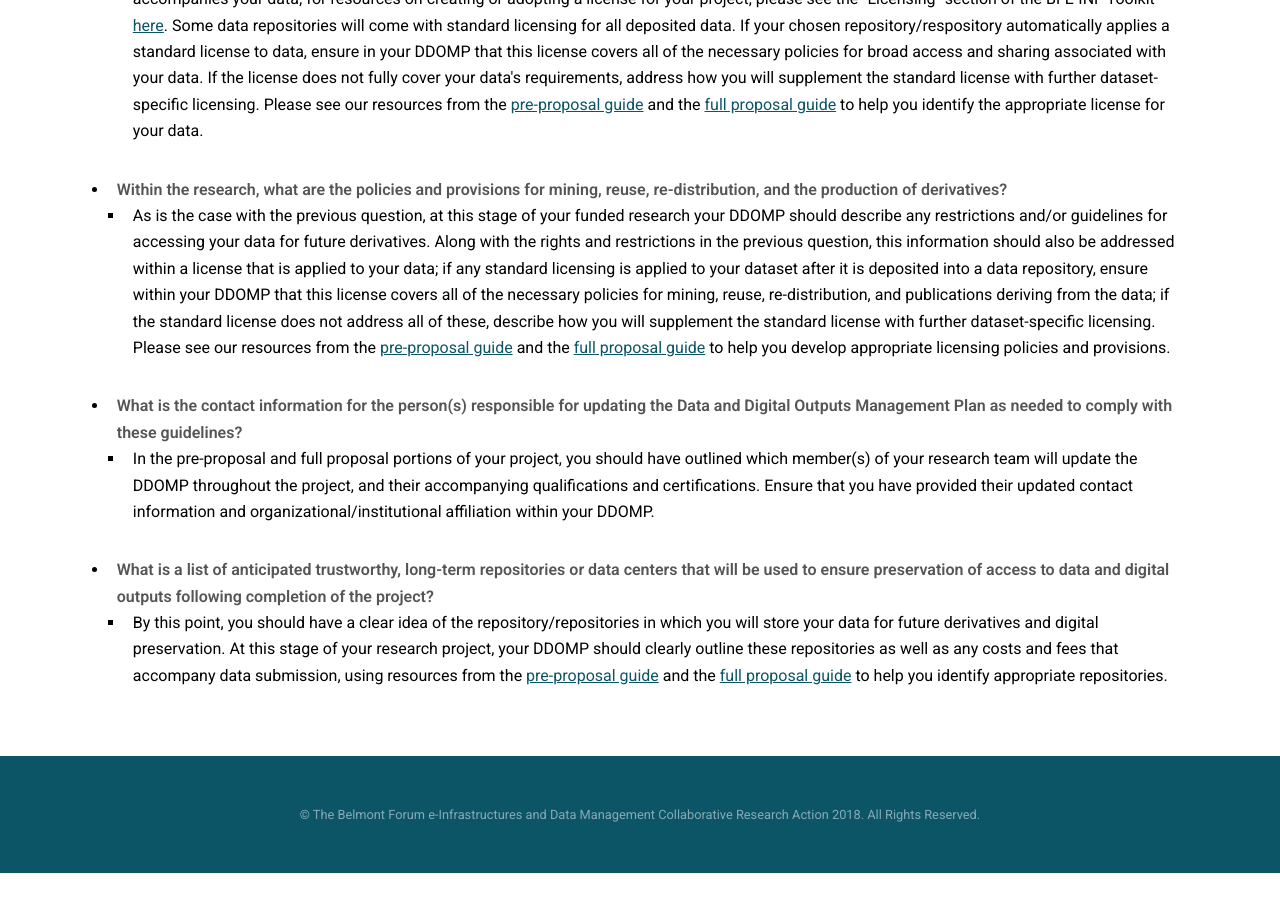
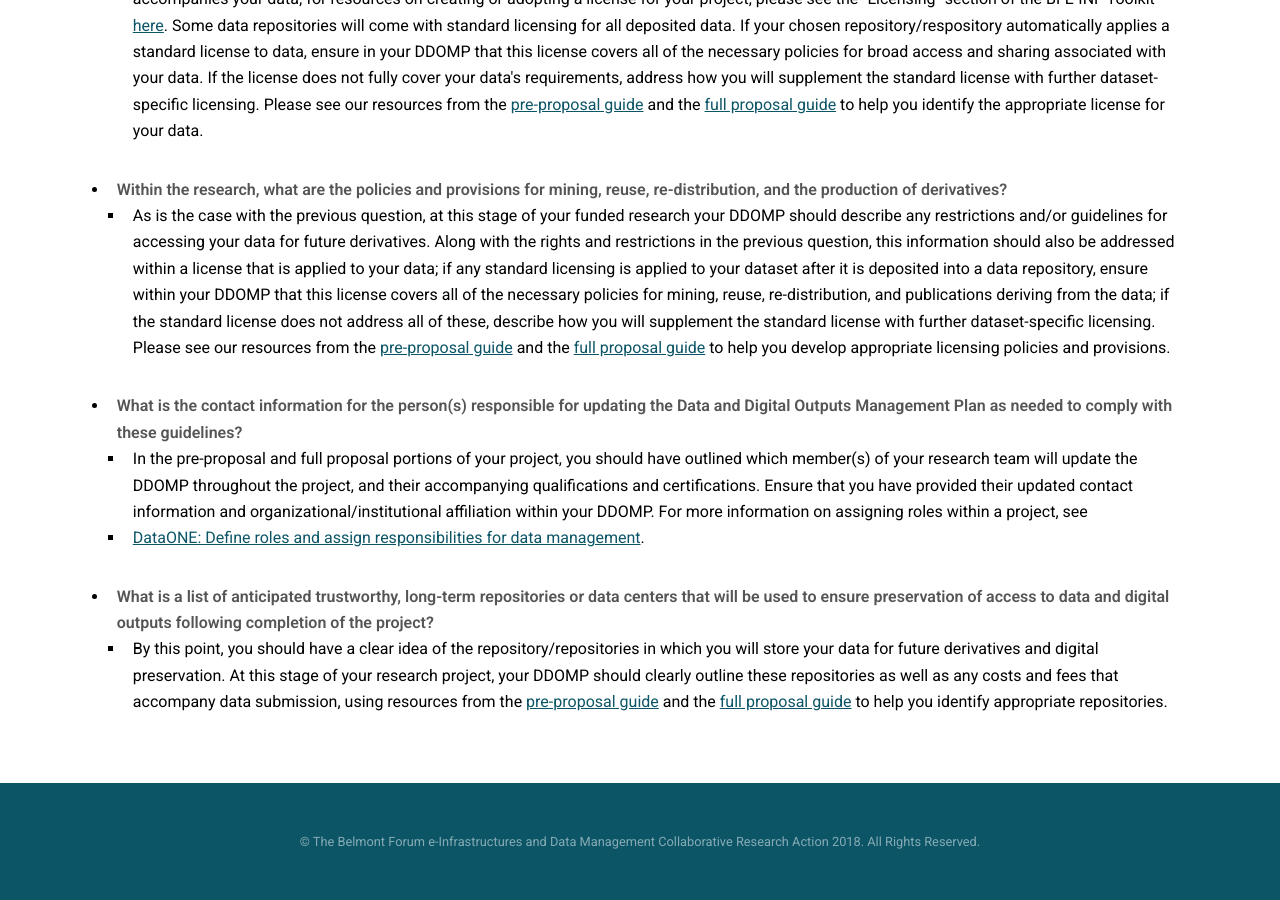
Before and after one commit to bfe-inf/toolkit, a Jekyll site: the page built from ddomp-awardedprojects.html, in a window 1280 px wide and 900 px high, scrolled down 1073 px. Built offline with Jekyll 4.4.1, drawn with Linux system fonts in a browser that asks for light colours; before the commit the page ends 1946 px from its top, so only the background shows below that.

Commit message:
Update ddomp-awardedprojects.html

```diff
--- a/ddomp-awardedprojects.html
+++ b/ddomp-awardedprojects.html
@@ -70,7 +70,7 @@ tipue_search_active: true
 							</ul>
 						<li><strong>What is the contact information for the person(s) responsible for updating the Data and Digital Outputs Management Plan as needed to comply with these guidelines?</strong></li>
 							<ul style="list-style-type:square">
-								<li>In the pre-proposal and full proposal portions of your project, you should have outlined which member(s) of your research team will update the DDOMP throughout the project, and their accompanying qualifications and certifications. Ensure that you have provided their updated contact information and organizational/institutional affiliation within your DDOMP.</li>
+								<li>In the pre-proposal and full proposal portions of your project, you should have outlined which member(s) of your research team will update the DDOMP throughout the project, and their accompanying qualifications and certifications. Ensure that you have provided their updated contact information and organizational/institutional affiliation within your DDOMP. For more information on assigning roles within a project, see <li><a href="https://www.dataone.org/best-practices/define-roles-and-assign-responsibilities-data-management" target="_blank">DataONE: Define roles and assign responsibilities for data management</a>.</li>
 							</ul>
 						<li><strong>What is a list of anticipated trustworthy, long-term repositories or data centers that will be used to ensure preservation of access to data and digital outputs following completion of the project?</strong></li>
 							<ul style="list-style-type:square">
```
